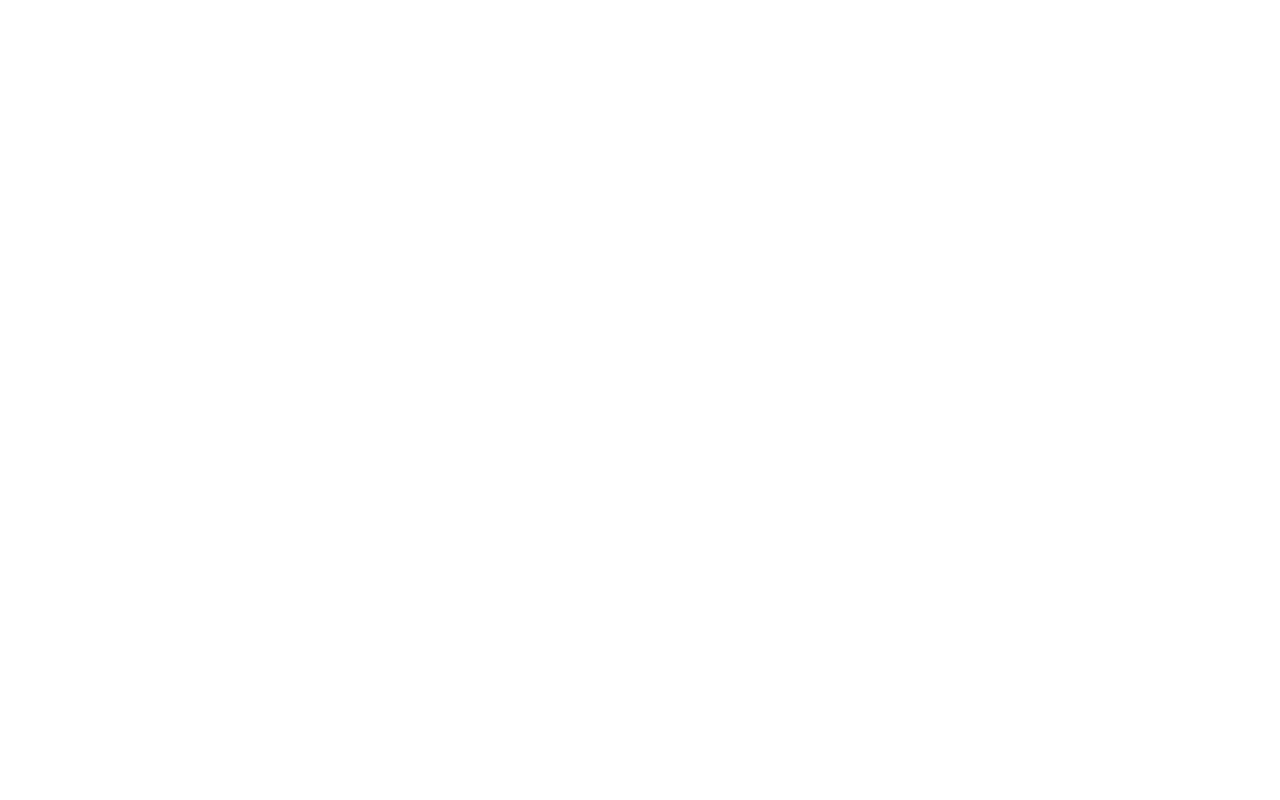
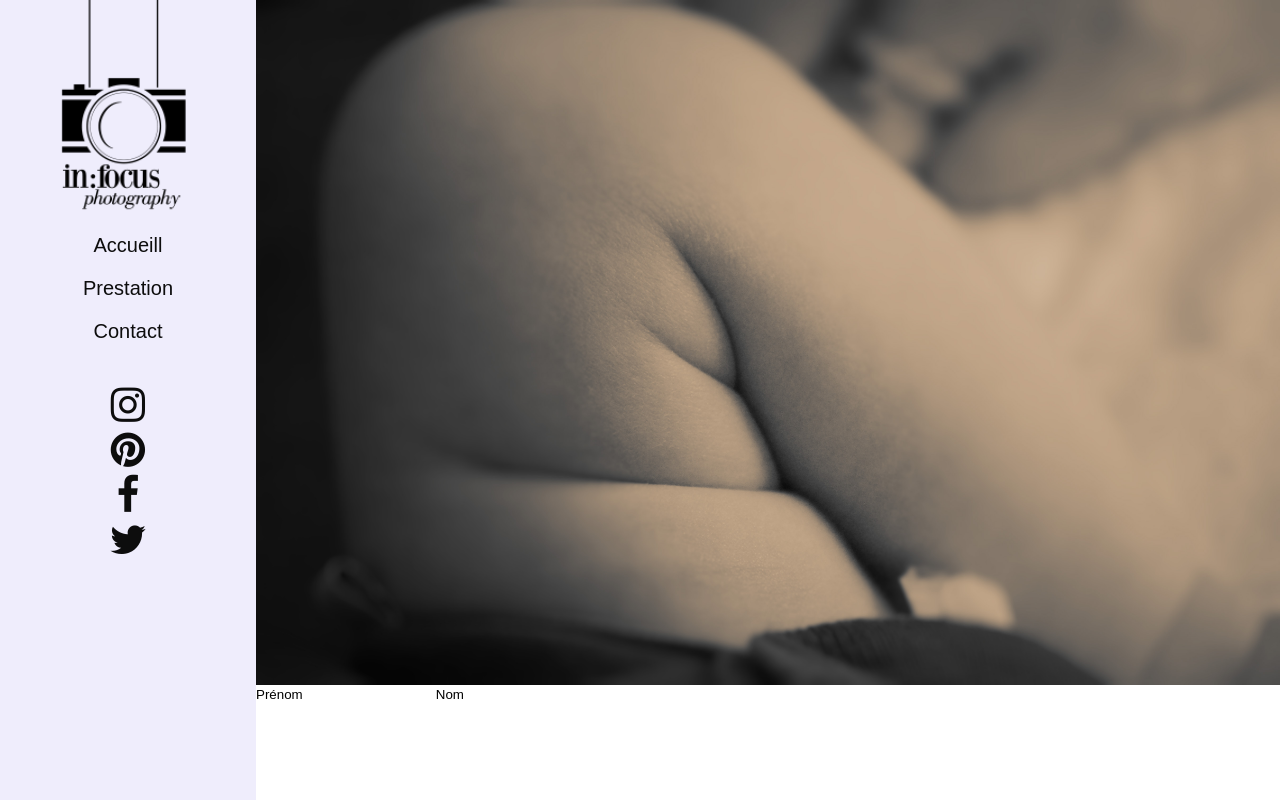
Before and after one commit to tuyengabi/photographer, a plain HTML site: page contact.html in a window 1280 px wide. Drawn offline with Linux system fonts and the light colour scheme.

Commit message:
second send

```diff
--- a/contact.html
+++ b/contact.html
@@ -9,8 +9,28 @@
 	<title></title>
 </head>
 
-<body>
-
+<body class="body-contact">
+	<div class="div__bar">
+		<img class="img__logo" src="img/logo2.png" alt="logo">
+		<nav class="nav">
+			<li class="nav__list"><a class="nav__link" href="index.html">Accueill</a></li>
+			<li class="nav__list"><a class="nav__link" href="prestation.html">Prestation</a></li>
+			<li class="nav__list"><a class="nav__link" href="contact.html">Contact</a></li>
+		</nav>
+		<aside class="aside-social">
+			<a class="aside__icon" href="#"><i class="fa fa-instagram "></i></a>
+			<a class="aside__icon" href="#"><i class="fa fa-pinterest "></i></a>
+			<a class="aside__icon" href="#"><i class="fa fa-facebook "></i></a>
+			<a class="aside__icon" href="#"><i class="fa fa-twitter "></i></a>
+		</aside>
+	</div>
+	<div class="contact">
+		<img class="img__contact" src="img/contact.jpg" alt="">
+		<form action="">
+			<input type="text" name="firstname" value="Prénom">
+			<input type="text" name="lastname" value="Nom">
+		</form>
+	</div>
 
 
 
--- a/css/layout/_body.scss
+++ b/css/layout/_body.scss
@@ -1,12 +1,22 @@
 .body-index {
-	background-color: $w;
+	background-color: $lg;
 	overflow: hidden;
 	width: 100vw;
 	height: 100vh;
 }
 
+.body-prestation {
+	background-color: $lg;
+
+}
+
+.body-contact {
+	display: grid;
+}
+
 .img__logo {
 	z-index: 1;
+	width: 20vw;
 }
 .div__bar {
 	background-color: $alg;
@@ -16,6 +26,9 @@
 	height: 100vh;
 }
 
-.div__prestation {
-	display: flex;
+.prestation__img {
+	width: 30vw;
 }
+.img__contact {
+	width: 80vw;
+}
--- a/css/layout/_grid.scss
+++ b/css/layout/_grid.scss
@@ -9,6 +9,13 @@
 	display: grid;
 	grid-template-columns: 20% 1fr;
 	grid-template-rows: 40% 25% 1fr;
+}
+
+.body-contact {
+	display: grid;
+	grid-template-columns: 20% 1fr;
+	grid-template-rows: 40% 25% 1fr;
+
 }
 .img__logo {
 	grid-column: 1/ 2;
```
Also changed, not shown: prestation.html (+8 -0 lines), css/style.css, img/contact.jpg (renamed from img/contactphoto.jpg), 6 other files.
